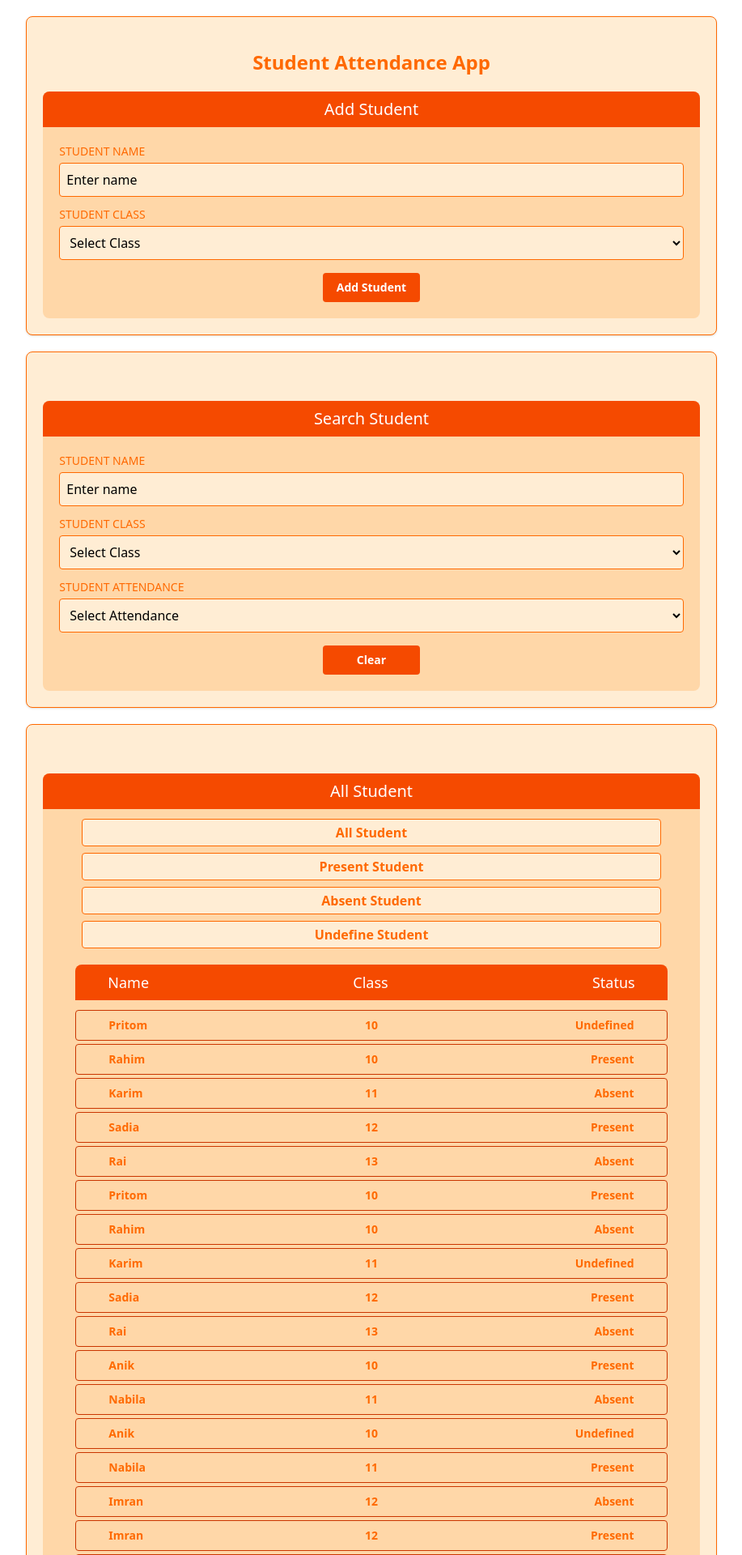
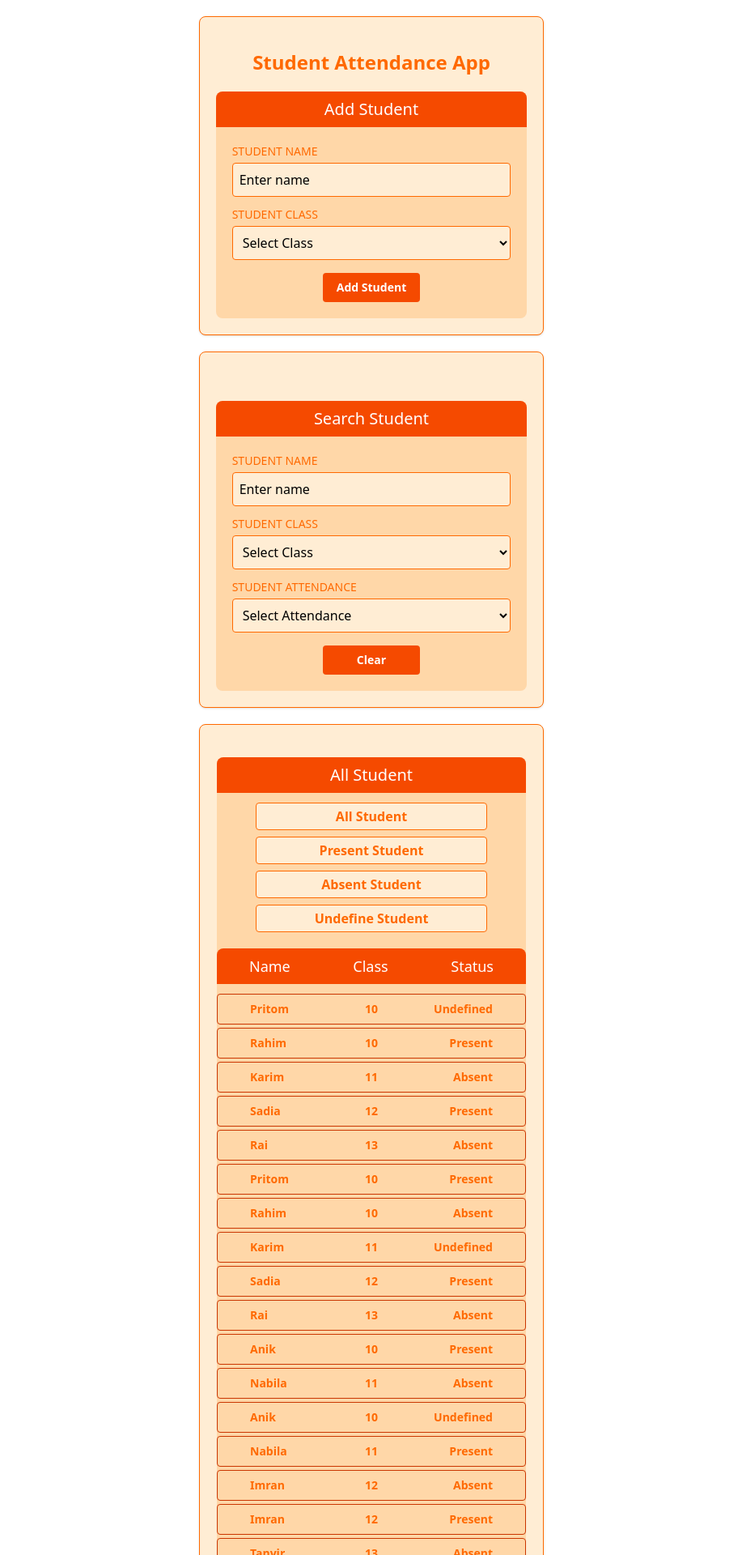
Before and after one commit to PRITOM-0/StudentAttendanceApp-React-Context-Redux-RTK, a React (Vite) app: page / in a window 1280 px wide. Shown: the top 1920 px of the page at 81% size, without its empty margins (181-1098 px from the left). Built offline with nearby package versions, Linux system fonts and the light colour scheme.

Commit message:
Layout fix

```diff
--- a/src/App.jsx
+++ b/src/App.jsx
@@ -9,7 +9,7 @@ function App() {
   const [studentList, setStudentList] = useState(demoList);
   return (
     <>
-      <div className="md:w-2/3 lg:4/5 mx-auto border border-orange-500 rounded-lg pt-10 shadow my-5 bg-orange-100">
+      <div className="w-full md:w-1/2 lg:w-1/3 mx-auto border border-orange-500 rounded-lg pt-10 shadow my-5 bg-orange-100">
         <h1 className="text-center text-2xl font-bold text-orange-500">
           Student Attendance App
         </h1>
@@ -18,13 +18,13 @@ function App() {
           setStudentList={setStudentList}
         />
       </div>
-      <div className="md:w-2/3 lg:4/5 mx-auto border border-orange-500 rounded-lg pt-10 shadow my-5 bg-orange-100">
+      <div className="w-full md:w-1/2 lg:w-1/3 mx-auto border border-orange-500 rounded-lg pt-10 shadow my-5 bg-orange-100">
         <SearchStudent
           studentList={studentList}
           setStudentList={setStudentList}
         />
       </div>
-      <div className="md:w-2/3 lg:4/5 mx-auto border border-orange-500 rounded-lg pt-10 shadow my-5 bg-orange-100">
+      <div className="w-full md:w-1/2 lg:w-1/3 mx-auto border border-orange-500 rounded-lg pt-10 shadow my-5 bg-orange-100">
         <StudentList
           studentList={studentList}
           setStudentList={setStudentList}
--- a/src/Components/StudentItem.jsx
+++ b/src/Components/StudentItem.jsx
@@ -91,7 +91,7 @@ const StudentItem = (props) => {
         className=" group flex flex-col justify-center"
 
       >
-        <div className={!std.editMode ?" mx-10 mb-1 text-center text-lg  py-2  flex justify-between px-10 border border-orange-700 rounded text-sm font-bold text-orange-500  hover:bg-orange-100":" mx-10 mb-1 text-center text-lg  py-2  flex justify-between px-10 border border-orange-700 rounded text-sm font-bold text-orange-500 bg-orange-600"} onClick={showEditBar}>
+        <div className={!std.editMode ?"mb-1 text-center text-lg  py-2  flex justify-between px-10 border border-orange-700 rounded text-sm font-bold text-orange-500  hover:bg-orange-100":" mb-1 text-center text-lg  py-2  flex justify-between px-10 border border-orange-700 rounded text-sm font-bold text-orange-500 bg-orange-600"} onClick={showEditBar}>
           <span className="w-25 text-start">
             {std.editMode == false && std.name}
             {std.editMode == true && (
--- a/src/Components/StudentList.jsx
+++ b/src/Components/StudentList.jsx
@@ -21,8 +21,8 @@ const StudentList = (props) => {
 
   return (
     <>
-      <fieldset className="bg-orange-200 pb-5 m-5 text-center rounded-lg">
-        <h2 className="text-center text-white  text-xl text-orange-500 py-2 rounded-tl-lg rounded-tr-lg mb-3 bg-orange-600">
+      <fieldset className="w-[95%] md:w-[90] lg:w-[80%] mx-auto bg-orange-200 pb-5 text-center rounded-lg">
+        <h2 className=" text-center text-white  text-xl text-orange-500 py-2 rounded-tl-lg rounded-tr-lg mb-3 bg-orange-600">
           {listMode == "All" && "All Student"}
           {listMode == "P" && "Present Student"}
           {listMode == "A" && "Absent Student"}
@@ -30,28 +30,32 @@ const StudentList = (props) => {
         </h2>
 
         <div className=" flex flex-col px-10 gap-2 justify-between ">
-          <button className="border rounded py-1 bg-orange-100 border-orange-500 text-orange-500 font-bold hover:text-white hover:bg-orange-600 hover:scale-98  transition duration-400 ease-in-out mx-2"
+          <button
+            className="border rounded py-1 bg-orange-100 border-orange-500 text-orange-500 font-bold hover:text-white hover:bg-orange-600 hover:scale-98  transition duration-400 ease-in-out mx-2"
             onClick={() => {
               listhandle("All");
             }}
           >
             All Student
           </button>
-          <button className="border rounded py-1 bg-orange-100 border-orange-500 text-orange-500 font-bold hover:text-white hover:bg-orange-600 hover:scale-98 transition duration-400 ease-in-out mx-2"
+          <button
+            className="border rounded py-1 bg-orange-100 border-orange-500 text-orange-500 font-bold hover:text-white hover:bg-orange-600 hover:scale-98 transition duration-400 ease-in-out mx-2"
             onClick={() => {
               listhandle("P");
             }}
           >
             Present Student
           </button>
-          <button className="border rounded py-1 bg-orange-100 border-orange-500 text-orange-500 font-bold hover:text-white hover:bg-orange-600 hover:scale-98 transition duration-400 ease-in-out mx-2"
+          <button
+            className="border rounded py-1 bg-orange-100 border-orange-500 text-orange-500 font-bold hover:text-white hover:bg-orange-600 hover:scale-98 transition duration-400 ease-in-out mx-2"
             onClick={() => {
               listhandle("A");
             }}
           >
             Absent Student
           </button>
-          <button className="border rounded py-1 bg-orange-100 border-orange-500 text-orange-500 font-bold hover:text-white hover:bg-orange-600 hover:scale-98 transition duration-400 ease-in-out mx-2"
+          <button
+            className="border rounded py-1 bg-orange-100 border-orange-500 text-orange-500 font-bold hover:text-white hover:bg-orange-600 hover:scale-98 transition duration-400 ease-in-out mx-2"
             onClick={() => {
               listhandle("U");
             }}
@@ -59,7 +63,11 @@ const StudentList = (props) => {
             Undefine Student
           </button>
         </div>
-        <StudentTableHead/>
+        <div className="">
+          <div className="">
+            <StudentTableHead />
+          </div>
+          <div>
             {students?.map((std) => (
             <div key={std.id}>
               <StudentItem
@@ -69,6 +77,8 @@ const StudentList = (props) => {
               />
             </div>
           ))}
+          </div>
+        </div>
       </fieldset>
     </>
   );
--- a/src/Components/StudentTableHead.jsx
+++ b/src/Components/StudentTableHead.jsx
@@ -2,10 +2,10 @@ import React from "react";
 
 const StudentTableHead = () => {
   return (
-    <div className="mt-5 mx-10 text-center text-white  text-lg text-orange-500  py-2 rounded-tl-lg rounded-tr-lg mb-3 bg-orange-600 flex justify-between px-10">
-        <span>Name</span>
-        <span>Class</span>
-        <span>Status</span>
+    <div className=" mt-5 text-center text-white text-lg text-orange-500 py-2 rounded-tl-lg rounded-tr-lg mb-3 bg-orange-600 flex justify-between px-10 box-border">
+      <span>Name</span>
+      <span>Class</span>
+      <span>Status</span>
     </div>
   );
 };
```
Lines whose indentation alone changed are shown as unchanged.
